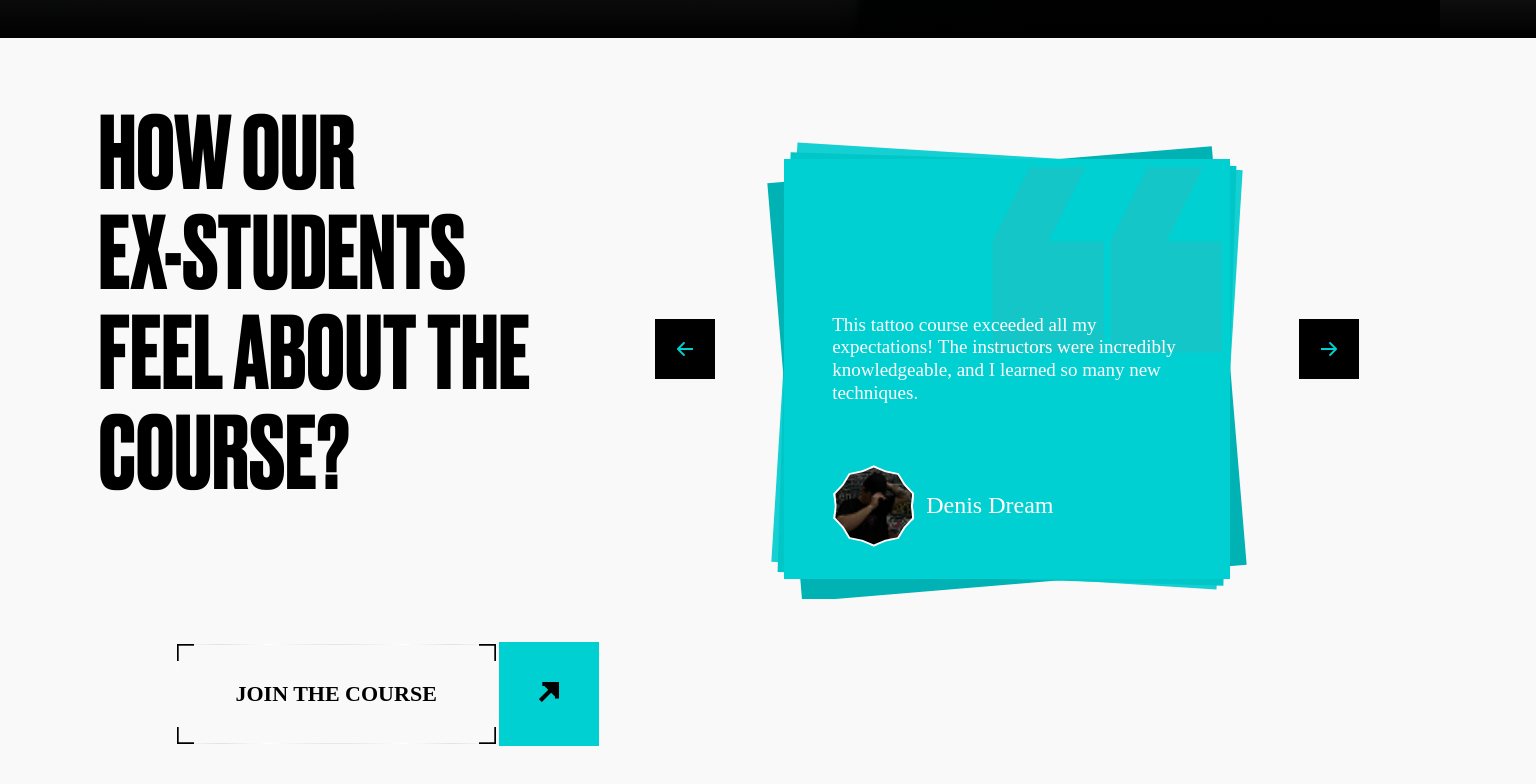
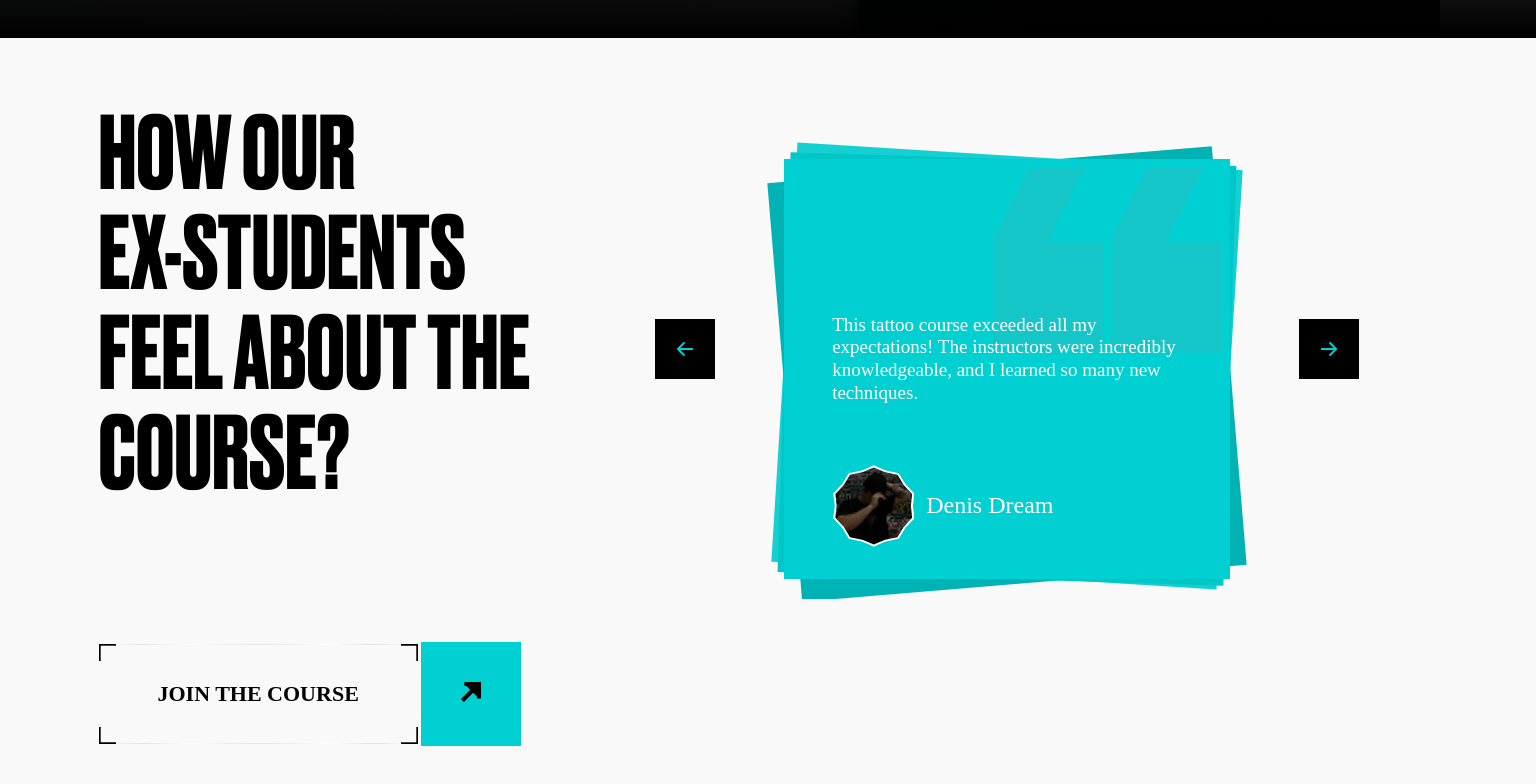
Before and after one commit to klimisnotavailable/test, a React (Vite) app: page / in a window 1536 px wide. Shown: the part 1517-2301 px from the top of the page. Built offline with nearby package versions, Linux system fonts and the light colour scheme; a web font is replaced by a local one.

Commit message:
Update Reviews.module.css

```diff
--- a/src/Pages/HomePage/components/Reviews/Reviews.module.css
+++ b/src/Pages/HomePage/components/Reviews/Reviews.module.css
@@ -50,6 +50,5 @@
   .orderCourseBtn {
     margin: 0;
     margin-right: auto;
-    padding-left: 78px;
   }
 }
```
